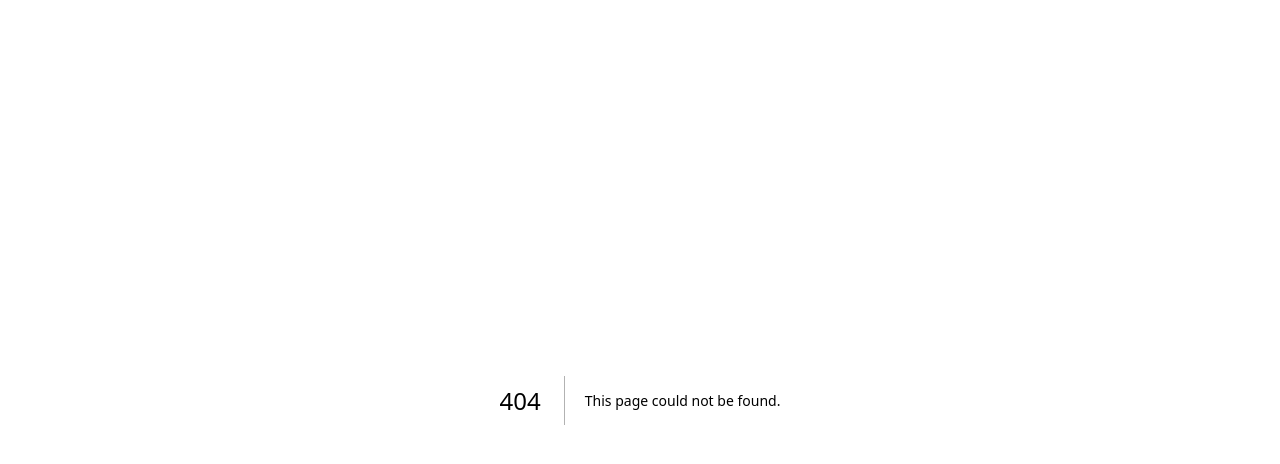
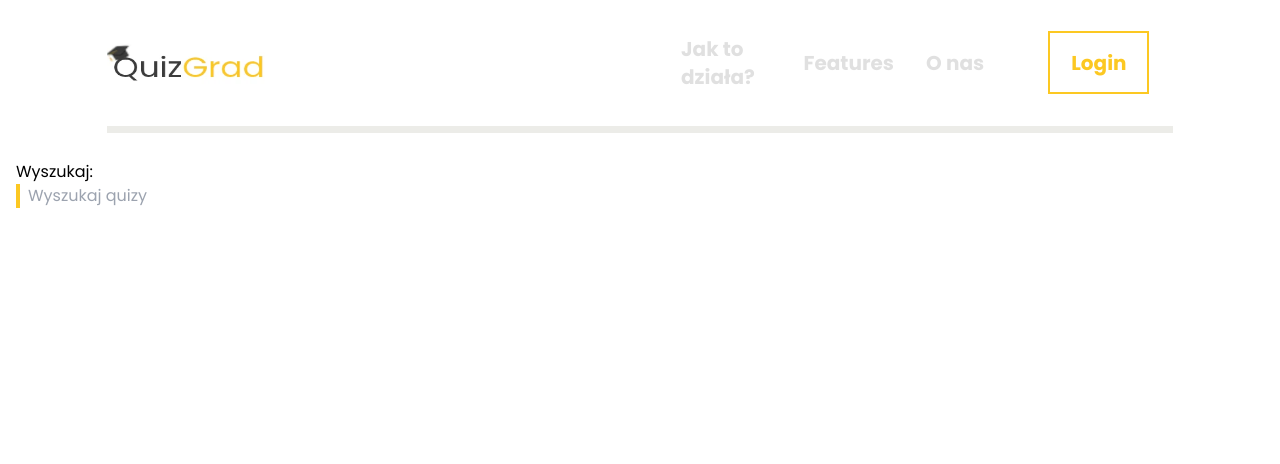
Before and after one commit to Kamil425/ProjektPoprawiony, a Next.js app: page /SearchQuiz in a window 1280 px wide. Before the commit this address had no page. Shown: the top 464 px of the page. Built offline with nearby package versions, Linux system fonts and the light colour scheme.

Commit message:
Dodanie wyszukiwarki

```diff
--- /dev/null
+++ b/app/SearchQuiz/page.tsx
@@ -0,0 +1,106 @@
+"use client"
+import React, { useState, useEffect } from 'react';
+import Navbar from '../components/Navbar';
+
+export default function SearchQuiz() {
+  const [searchQuery, setSearchQuery] = useState('');
+  const [searchResults, setSearchResults] = useState([]);
+  const [loading, setLoading] = useState(false);
+  const [noResults, setNoResults] = useState(false); // Dodajemy stan noResults
+
+  const handleSearchChange = async (event: React.ChangeEvent<HTMLInputElement>) => {
+    setSearchQuery(event.target.value.toLowerCase());
+    setLoading(true);
+
+    if (!event.target.value) {
+      setLoading(false);
+      setSearchResults([]);
+      setSearchQuery('');
+      return;
+    }
+
+    try {
+      const response = await fetch('/api/SearchQuiz', {
+        method: 'POST',
+        headers: {
+          'Content-Type': 'application/json',
+        },
+        body: JSON.stringify({ searchQuery: event.target.value.toLowerCase() }),
+      });
+
+      if (response.ok) {
+        const data = await response.json();
+        const filteredResults = data.data.filter((quiz: any) =>
+          quiz.Nazwa_Quizu.toLowerCase().includes(event.target.value.toLowerCase())
+        );
+
+        if (filteredResults.length === 0) {
+          setNoResults(true);
+          setSearchResults([]);
+        } else {
+          setNoResults(false);
+          setSearchResults(filteredResults);
+        }
+      } else {
+        console.error('Błąd podczas wyszukiwania quizu.');
+      }
+    } catch (error) {
+      console.error('Błąd sieci:', error);
+    } finally {
+      setLoading(false);
+    }
+  }
+
+  function formatDate(dateString: string) {
+    const date = new Date(dateString);
+    const day = date.getDate().toString().padStart(2, '0');
+    const month = (date.getMonth() + 1).toString().padStart(2, '0');
+    const year = date.getFullYear();
+    return `${day}.${month}.${year}`;
+  }
+
+  return (
+    <div className="h-full w-full flex flex-col">
+      <div className='w-full flex justify-center'>
+      <Navbar />
+      </div>
+      <form>
+        <div className="w-full h-full mt-40 flex flex-col justify-start">
+          <div className="w-full mb-2 ml-4">
+            Wyszukaj:
+            <div className="border-l-three border-l-4 pl-2">
+              <input
+                type="text"
+                placeholder="Wyszukaj quizy"
+                value={searchQuery}
+                onChange={handleSearchChange}
+              />
+            </div>
+          </div>
+          <div className="w-full flex flex-col ml-2">
+  {loading && <p>Trwa wyszukiwanie...</p>}
+  {searchResults.length > 0 && (
+    <div>
+      <h2>Wyniki wyszukiwania:</h2>
+      <div className="grid grid-cols-1 sm:grid-cols-2 md:grid-cols-3 lg:grid-cols-4 xl:grid-cols-4 gap-4">
+        {searchResults.map((quiz: any) => (
+          <div key={quiz._id} className="p-2 border-2 rounded-md">
+            <p><b>Nazwa Quizu:</b> {quiz.Nazwa_Quizu}</p>
+            <p><b>Kategoria:</b> {quiz.Kategoria}</p>
+            <p><b>Trudność:</b> {quiz.Trudność}</p>
+            <p><b>Typ:</b> {quiz.Typ}</p>
+            <p><b>Data Utworzenia: </b>{formatDate(quiz.Utworzony)}</p>
+          </div>
+        ))}
+      </div>
+    </div>
+    )}
+    {noResults && !loading && (
+      <p>Brak pasujących quizów.</p>
+    )}
+          </div>
+        </div>
+      </form>
+    </div>
+  );
+}
--- /dev/null
+++ b/app/api/SearchQuiz/route.ts
@@ -0,0 +1,52 @@
+import { NextResponse } from "next/server";
+import { MongoClient, MongoClientOptions } from 'mongodb';
+
+// Inicjalizacja klienta MongoDB
+const mongoClient = new MongoClient(process.env.MONGODB_URI as string, {
+  useUnifiedTopology: true,
+} as MongoClientOptions);
+
+// Zmienna do śledzenia stanu połączenia
+let isMongoConnected = false;
+
+// Funkcja inicjalizacji klienta MongoDB
+async function initializeMongoClient() {
+  if (!isMongoConnected) {
+    await mongoClient.connect();
+    isMongoConnected = true;
+  }
+}
+
+export const POST = async (req: any, res: any) => {
+  if (req.method === 'POST') {
+    try {
+      await initializeMongoClient(); // Inicjalizuj klienta przed użyciem
+
+      const formData = await req.json();
+
+      const db = mongoClient.db('Projekt');
+      const collection = db.collection('Quizy');
+
+      // Wyszukaj quizy na podstawie zapytania wyszukiwania (Nazwa_Quizu).
+      const query = { Nazwa_Quizu: { $regex: formData.searchQuery, $options: 'i' } };
+      const searchResults = await collection.find(query).toArray();
+
+      // Nie zamykaj połączenia - pozostaw otwarte na potrzeby przyszłych zapytań
+
+      return NextResponse.json({
+        status: "success",
+        message: "Wyniki wyszukiwania",
+        data: searchResults,
+      });
+    } catch (error) {
+      console.error('Błąd serwera:', error);
+      return new NextResponse(
+        JSON.stringify({
+          status: "error",
+          message: "Wewnętrzny błąd serwera",
+        }),
+        { status: 500 }
+      );
+    }
+  }
+};
```
